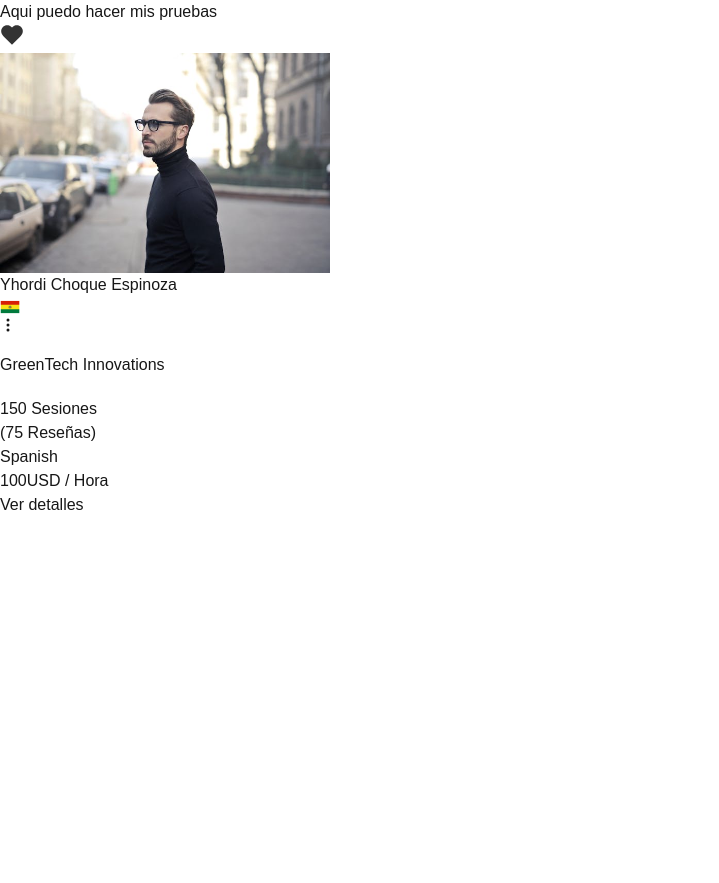
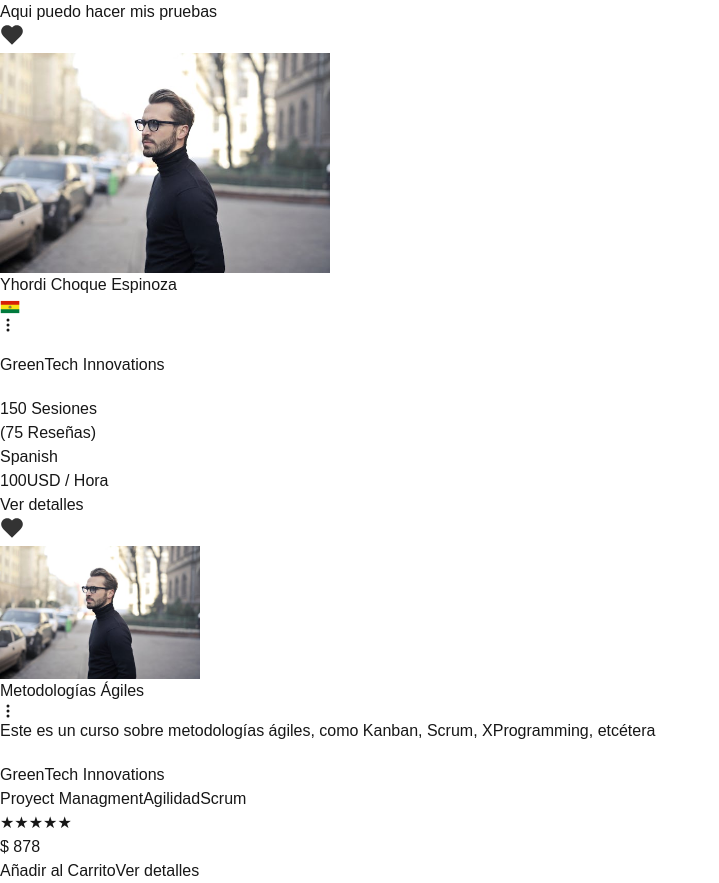
Before and after one commit to No-Country-simulation/h3-10-klowhub, a Next.js app: page /pruebas in a window 1280 px wide. Shown: the whole page, without its empty margins (0-719 px from the left). Before the commit the page ends 800 px from the top, so only its background shows below. Built offline with nearby package versions, Linux system fonts and the light colour scheme.

Commit message:
Feat:Courses Component, in progress

```diff
--- a/src/app/pruebas/page.tsx
+++ b/src/app/pruebas/page.tsx
@@ -1,20 +1,39 @@
+import CardCoursesComponent from "@/components/CoursesComp/CardCourses";
 import CardMentoresComponent from "@/components/MentoresComp/CardMentoresComponent";
 
 const mentor = {
-    mentorImage: '/img/imagen.jpg', // URL de la imagen del mentor
+  mentorImage: "/img/imagen.jpg", // URL de la imagen del mentor
   fullName: "Yhordi Choque Espinoza", // Nombre completo del mentor
   projectName: "GreenTech Innovations", // Nombre del proyecto del mentor
-    projectImage: '/img/logo.png', // URL de la imagen del proyecto
+  projectImage: "/img/logo.png", // URL de la imagen del proyecto
   reviewCount: 75, // Cantidad de reseñas
   sessionCount: 150, // Cantidad de sesiones realizadas
   language: "Spanish", // Idioma que habla el mentor
-    countryFlagIcon: '/img/bandera.png', // URL del ícono de la bandera del país
+  countryFlagIcon: "/img/bandera.png", // URL del ícono de la bandera del país
   hourlyRate: 100, // Precio por hora en dólares
   detailsLink: "", // Enlace para ver más detalles
 };
 
+const course = {
+  mainImageCourse: "/img/imagen.jpg",
+  altMainImageCourse: "imagen del curso",
+  title: "Metodologías Ágiles",
+  projectName: "GreenTech Innovations", // Nombre del proyecto del mentor
+  projectImage: "/img/logo.png", // URL de la imagen del proyecto
+  description:
+    "Este es un curso sobre metodologías ágiles, como Kanban, Scrum, XProgramming, etcétera",
+  sector: "string",
+  sellerImage: "/img/imagen.jpg",
+  premium: false,
+  stars: 4.5,
+  tags: ["Proyect Managment", "Agilidad", "Scrum"],
+  price: 878,
+  califications: 98,
+};
+
 export default function PruebaPage() {
   return (
+    <div>
       <div>
         <h1>Aqui puedo hacer mis pruebas</h1>
         <CardMentoresComponent
@@ -27,7 +46,26 @@ export default function PruebaPage() {
           language={mentor.language}
           countryFlagIcon={mentor.countryFlagIcon}
           hourlyRate={mentor.hourlyRate}
-         detailsLink={mentor.detailsLink}/>
+          detailsLink={mentor.detailsLink}
+        />
       </div>
-  )
+      <div>
+        <CardCoursesComponent
+          mainImageCourse={course.mainImageCourse}
+          altMainImageCourse={course.altMainImageCourse}
+          title={course.title}
+          description={course.description}
+          tags={course.tags}
+          projectName={course.projectName}
+          projectImage={course.projectImage}
+          sector={course.sector}
+          stars={course.stars}
+          premium={course.premium}
+          sellerImage={course.sellerImage}
+          price={course.price}
+          califications={course.califications}
+        ></CardCoursesComponent>
+      </div>
+    </div>
+  );
 }
--- /dev/null
+++ b/src/components/CoursesComp/CardCourses.tsx
@@ -0,0 +1,92 @@
+"use client";
+import { useState } from "react";
+import Link from "next/link";
+import Image from "next/image";
+import DetailsIcon from "../../../public/icons/DetailIcon";
+import StarRating from "../StartsRating/StartsRating";
+import HeartIcon from "../MentoresComp/Icons/HeartIcon";
+interface PropsCourse {
+  mainImageCourse: string;
+  altMainImageCourse: string;
+  title: string;
+  description: string;
+  projectName: string;
+  projectImage: string;
+  sector: string;
+  sellerImage: string;
+  premium: boolean;
+  stars: number;
+  tags: string[];
+  price: number;
+  califications: number;
+  width?: number;
+  heigth?: number;
+}
+
+export default function CardCoursesComponent({
+  mainImageCourse,
+  altMainImageCourse,
+  projectImage,
+  projectName,
+  title,
+  description,
+  tags,
+  stars,
+  califications,
+  price,
+  width = 200,
+  heigth = 453,
+}: PropsCourse) {
+  const [StateHeadt, setStateHeadt] = useState(false);
+  function handleClick() {
+    setStateHeadt(!StateHeadt);
+  }
+  return (
+    <div className=" w-full max-w-[700px]  bg-[#1F2937] relative rounded-xl">
+      <button onClick={handleClick} className={"absolute right-2 top-2"}>
+        <HeartIcon StateHeart={StateHeadt} />
+      </button>
+      <Image
+        src={mainImageCourse}
+        alt={altMainImageCourse}
+        width={width}
+        height={heigth}
+        className="rounded-t-xl object-cover object-center w-full"
+      />
+      <div className="flex justify-between p-4">
+        <h2 className="text-xl">{title}</h2>
+        <DetailsIcon />
+      </div>
+      <p className="">{description}</p>
+      <section className="my-4">
+        <div className="flex gap-3 bg-[#FFFFFF1A] rounded-lg w-max px-4 py-3 items-center">
+          <Image
+            src={projectImage}
+            alt={`Imagen del proyecto ${projectName}`}
+            width={30}
+            height={20}
+          />
+          <p className="font-semibold text-xs">{projectName}</p>
+        </div>
+        {tags.map((tags) => (
+          <span
+            className="text-purple-900 bg-[#F7E5FFBF] hover:bg-purple-200 text-white font-bold my-2 py-2 px-4 mx-4 rounded"
+            key={tags}
+          >
+            {tags}
+          </span>
+        ))}
+      </section>
+      <StarRating totalNumbers={califications} rating={stars}></StarRating>
+      <div>$ {price}</div>
+      <div className="flex space-between">
+        <button className="bg-purple-700 hover:bg-purple-900 text-white font-bold py-2 px-4 rounded">
+          Añadir al Carrito
+        </button>
+        <Link href={""} className="block text-[#D194E2] hover:text-white">
+          Ver detalles
+        </Link>
+      </div>
+    </div>
+  );
+}
--- /dev/null
+++ b/src/components/StartsRating/StartsRating.tsx
@@ -0,0 +1,32 @@
+interface StarRatingProps {
+  rating: number;
+  totalStars?: number;
+  totalNumbers: number;
+}
+
+const StarRating: React.FC<StarRatingProps> = ({ rating, totalStars = 5 }) => {
+  return (
+    <div>
+      <span className="flex space-x-1">
+        {Array.from({ length: totalStars }, (_, index) => {
+          const starIndex = index + 1;
+
+          let starClass = "text-gray-400"; // Default: estrella vacía
+          if (starIndex <= rating) {
+            starClass = "text-yellow-500"; // Estrella llena
+          } else if (starIndex - rating < 1) {
+            starClass = "text-yellow-500 bg-clip-text text-opacity-50"; // Estrella fraccionaria
+          }
+
+          return (
+            <span key={index} className={`text-2xl ${starClass}`}>
+              ★
+            </span>
+          );
+        })}
+      </span>
+    </div>
+  );
+};
+
+export default StarRating;
```
Lines whose indentation alone changed are shown as unchanged.
